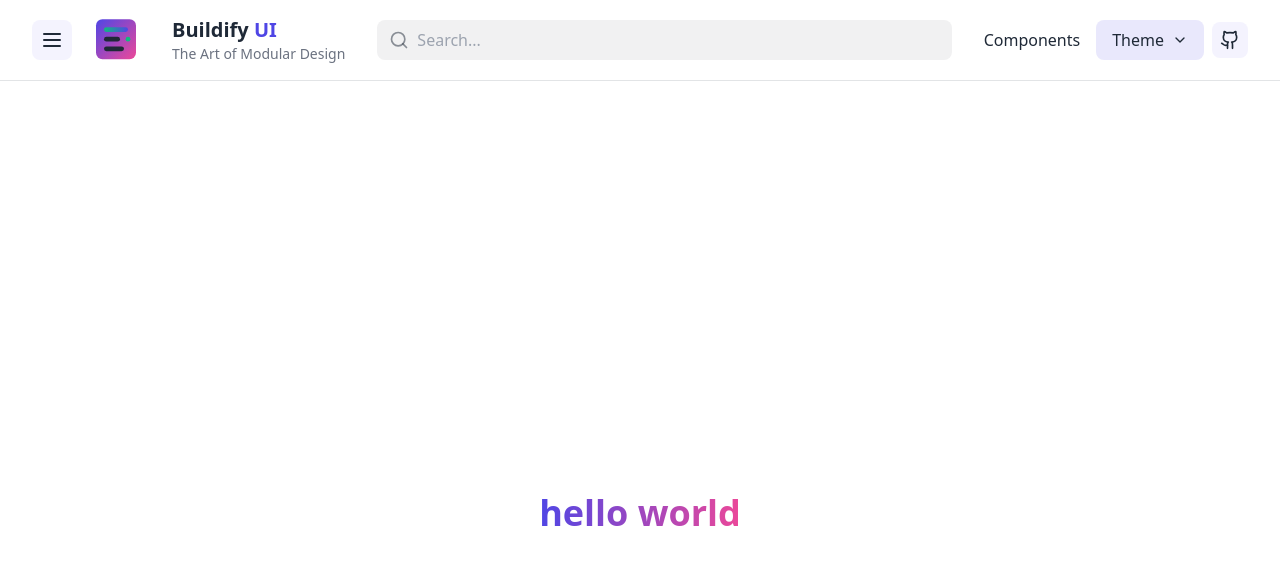
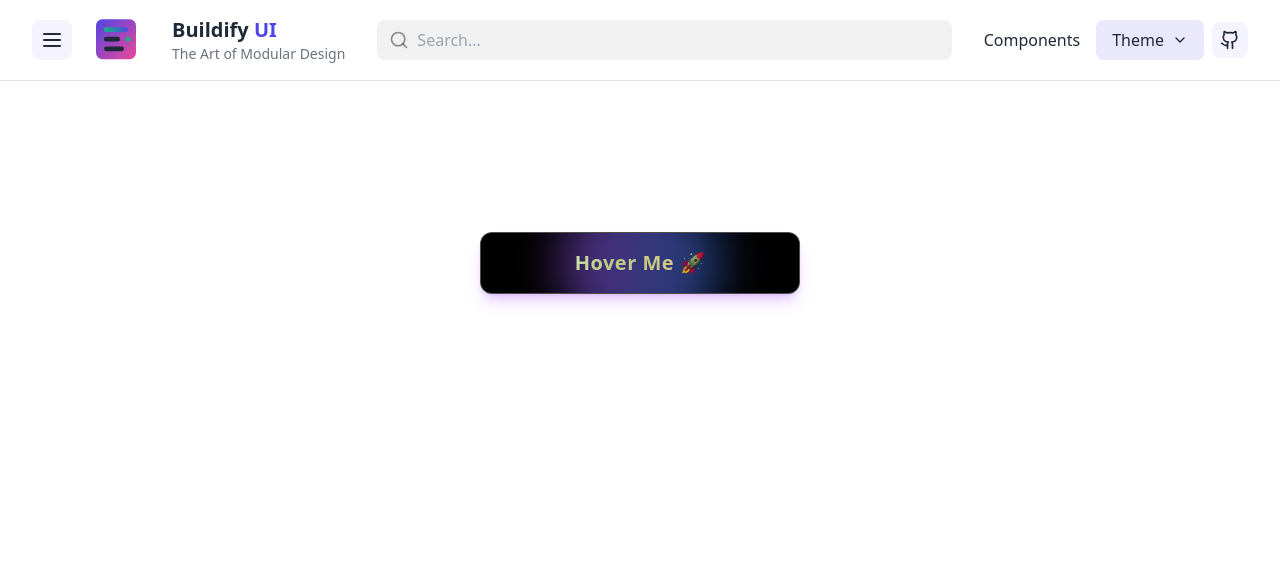
Before and after one commit to MadhavArora1213/BuildifyUi, a React (Vite) app: page / in a window 1280 px wide. Shown: the top 564 px of the page. Built offline with nearby package versions, Linux system fonts and the light colour scheme.

Commit message:
Add first button

```diff
--- a/package.json
+++ b/package.json
@@ -10,9 +10,11 @@
     "preview": "vite preview"
   },
   "dependencies": {
+    "framer-motion": "^11.18.1",
     "lucide-react": "^0.344.0",
     "react": "^18.3.1",
-    "react-dom": "^18.3.1"
+    "react-dom": "^18.3.1",
+    "styled-components": "^6.1.14"
   },
   "devDependencies": {
     "@eslint/js": "^9.9.1",
--- a/src/App.tsx
+++ b/src/App.tsx
@@ -1,6 +1,7 @@
 import type React from "react";
 import { Suspense, lazy } from "react";
 import { ThemeProvider } from "./lib/theme/ThemeContext"; // Adjust the path
+import ButtonWrapper from "./registry/Components/Buttons/ButtonWrapper";
 
 // Lazy load components
 const HelloWorld = lazy(() => import("./components/core/HelloWorld"));
@@ -19,7 +20,7 @@ const App: React.FC = () => {
             backgroundColor: "var(--background)",
           }}
         >
-          <HelloWorld />
+          <ButtonWrapper/>
         </div>
       </Suspense>
     </ThemeProvider>
--- /dev/null
+++ b/src/registry/Components/Buttons/ButtonWrapper.tsx
@@ -0,0 +1,16 @@
+import React, { Suspense, lazy } from "react";
+
+// Lazy load the SpotlightButton to optimize performance
+const SpotlightButton = lazy(() => import("./SpotlightButton"));
+
+const ButtonWrapper = () => {
+  return (
+    <div className="flex min-h-[300px] items-center justify-center px-4 ">
+      <Suspense>
+        <SpotlightButton />
+      </Suspense>
+    </div>
+  );
+};
+
+export default ButtonWrapper;
--- /dev/null
+++ b/src/registry/Components/Buttons/SpotlightButton.tsx
@@ -0,0 +1,62 @@
+import { motion } from "framer-motion";
+import React, { useRef, useEffect, useCallback } from "react";
+
+const SpotlightButton = () => {
+  const btnRef = useRef<HTMLButtonElement | null>(null);
+  const spanRef = useRef<HTMLSpanElement | null>(null);
+
+  // Optimized Event Handlers using useCallback
+  const handleMouseMove = useCallback((e: MouseEvent) => {
+    const { width, height } = (e.target as HTMLElement).getBoundingClientRect();
+    const offsetX = e.offsetX;
+    const offsetY = e.offsetY;
+
+    // Smooth gradient movement calculation
+    const left = `${(offsetX / width) * 100}%`;
+    const top = `${(offsetY / height) * 100}%`;
+
+    spanRef.current?.animate(
+      { left, top, background: "radial-gradient(circle, #ff9a9e, #fad0c4)" },
+      { duration: 300, fill: "forwards" }
+    );
+  }, []);
+
+  const handleMouseLeave = useCallback(() => {
+    spanRef.current?.animate(
+      { left: "50%", top: "50%", background: "radial-gradient(circle, #6a11cb, #2575fc)" },
+      { duration: 150, fill: "forwards" }
+    );
+  }, []);
+
+  useEffect(() => {
+    const btn = btnRef.current;
+    if (!btn) return;
+
+    btn.addEventListener("mousemove", handleMouseMove);
+    btn.addEventListener("mouseleave", handleMouseLeave);
+
+    return () => {
+      btn.removeEventListener("mousemove", handleMouseMove);
+      btn.removeEventListener("mouseleave", handleMouseLeave);
+    };
+  }, [handleMouseMove, handleMouseLeave]);
+
+  return (
+    <motion.button
+      whileTap={{ scale: 0.95 }}
+      ref={btnRef}
+      className="relative w-full max-w-xs overflow-hidden rounded-xl border border-white/30 bg-black px-6 py-4 text-lg font-semibold text-white shadow-lg shadow-purple-500/30 backdrop-blur-md transition-transform duration-300 hover:scale-105"
+      aria-label="3D Spotlight Button"
+    >
+      <span className="pointer-events-none relative z-10 mix-blend-difference text-xl tracking-wide">
+        Hover Me 🚀
+      </span>
+      <span
+        ref={spanRef}
+        className="pointer-events-none absolute left-[50%] top-[50%] h-40 w-40 -translate-x-[50%] -translate-y-[50%] rounded-full bg-gradient-to-r from-purple-500 to-blue-500 opacity-50 blur-xl transition-all duration-300"
+      />
+    </motion.button>
+  );
+};
+
+export default SpotlightButton;
```
Also changed, not shown: 1 other file (tests, documents, lock files or other folders).
